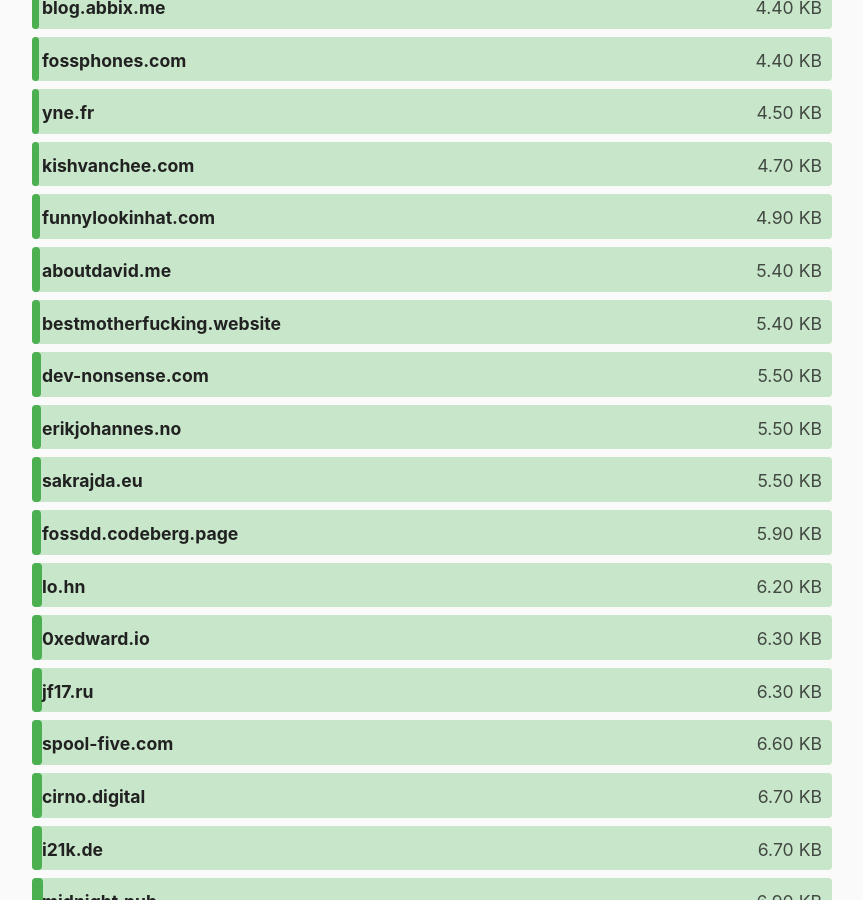
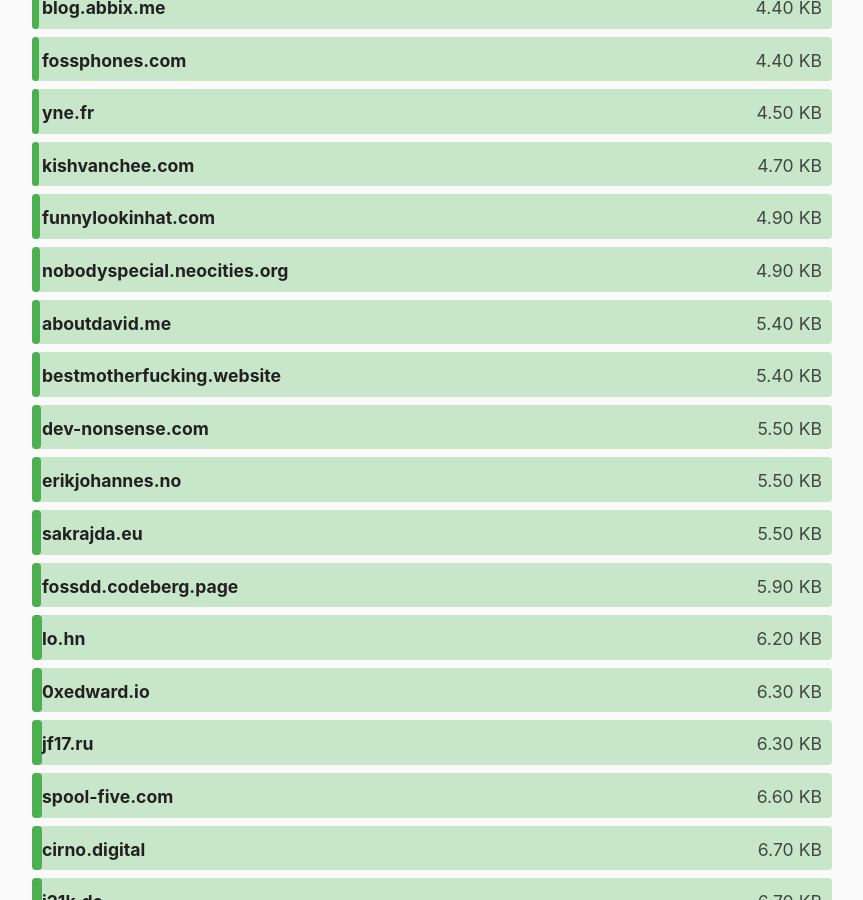
Before and after one commit to kevquirk/512kb.club, a Jekyll site: the page built from index.md, in a window 1280 px wide and 900 px high, scrolled down 2197 px. Shown: the whole window, without its empty margins (208-1071 px from the left). Built offline with Jekyll 4.4.1, drawn with Linux system fonts in a browser that asks for light colours; some of the changed text lies outside the part shown.

Commit message:
Update sites.yml

```diff
--- a/_data/sites.yml
+++ b/_data/sites.yml
@@ -875,8 +875,8 @@
 
 - domain: nobodyspecial.neocities.org
   url: https://nobodyspecial.neocities.org/
-  size: 86.3
-  last_checked: 2021-06-28
+  size: 4.9
+  last_checked: 2021-07-01
 
 - domain: noJS.club
   url: https://noJS.club/
```
